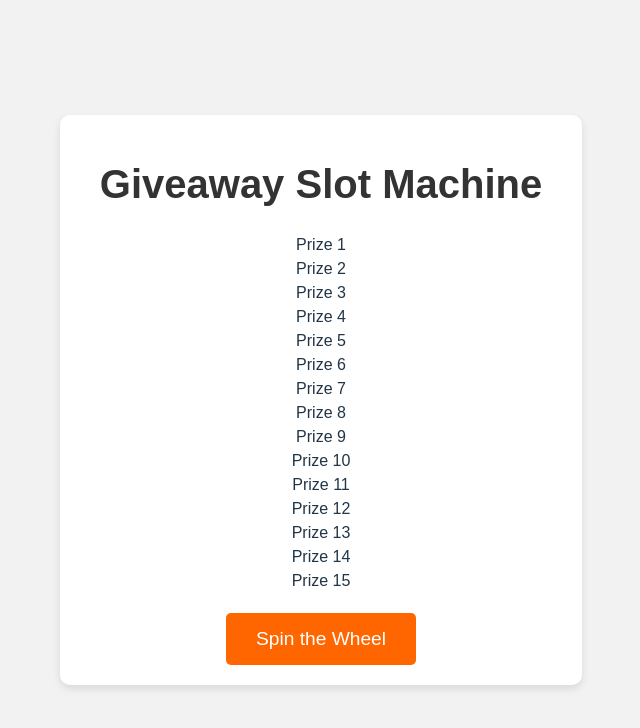
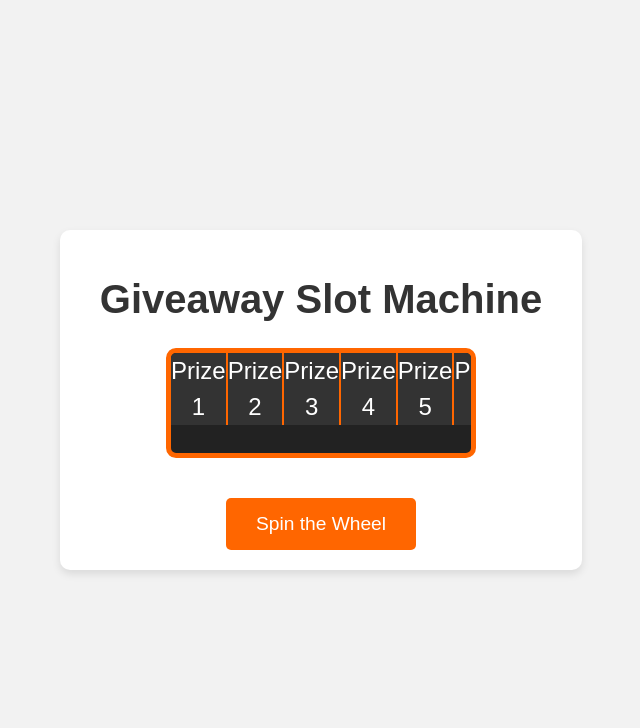
Before and after one commit to brodiemd/giveaway-slot-machine, a React (Vite) app: page / in a window 1280 px wide. Shown: the top 728 px of the page, without its empty margins (339-979 px from the left). Built offline with nearby package versions, Linux system fonts and the light colour scheme.

Commit message:
Update App.css

```diff
--- a/src/App.css
+++ b/src/App.css
@@ -1,3 +1,7 @@
+
+
+
+
 /* Global Styles */
 body {
   font-family: 'Arial', sans-serif;
@@ -25,31 +29,39 @@ h1 {
   color: #333;
 }
 
-/* Wheel Container */
-.wheel-container {
+/* Slot Machine Container */
+.slot-machine {
+  margin: 20px auto;
   position: relative;
-  width: 250px;
-  height: 250px;
-  margin: 20px auto;
-  border-radius: 50%;
-  background: linear-gradient(to right, #ff6a00, #ff6600);
+  width: 300px;
+  height: 100px;
+  background-color: #222;
+  border-radius: 10px;
+  overflow: hidden;
+  border: 5px solid #ff6600;
+}
+
+/* Slot Containers */
+.slots {
+  display: flex;
+  position: absolute;
+  transition: transform 3s ease-in-out;
+}
+
+.slot {
+  width: 100%;
+  height: 100%;
   display: flex;
   justify-content: center;
   align-items: center;
+  color: white;
+  font-size: 1.5em;
+  background-color: #333;
+  border-right: 2px solid #ff6600;
 }
 
-.wheel {
-  position: absolute;
-  width: 100%;
-  height: 100%;
-  border-radius: 50%;
-  background-color: #fff;
-  border: 5px solid #ff6600;
-  transition: transform 2s ease-out;
-}
-
-.wheel.spin {
-  transform: rotate(1440deg); /* Spins 4 full rotations */
+.slot:last-child {
+  border-right: none;
 }
 
 /* Spin Button */
@@ -74,13 +86,7 @@ h1 {
   cursor: not-allowed;
 }
 
-/* Prize Text */
-.prize {
-  font-size: 1.5em;
-  margin-top: 20px;
-  font-weight: bold;
-}
-
+/* Result Text */
 .result {
   margin-top: 20px;
   font-size: 1.5em;
@@ -104,3 +110,8 @@ h1 {
 .reset-button:hover {
   background-color: #ff5200;
 }
+
+/* Wheel Spinning Animation */
+.spin {
+  transform: translateY(-100%); /* Move up to simulate a spinning effect */
+}
```
